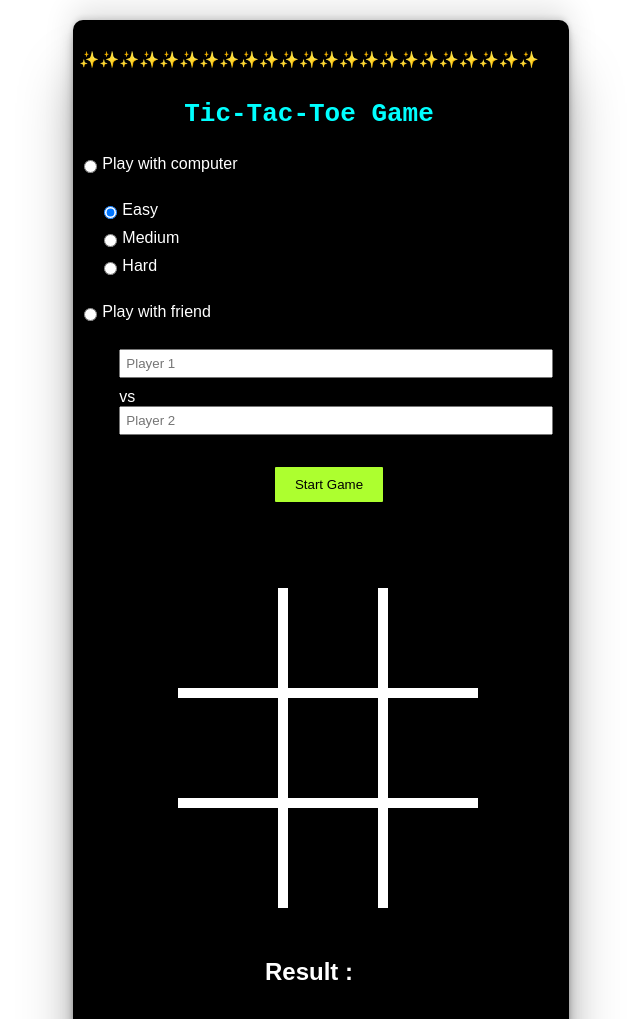
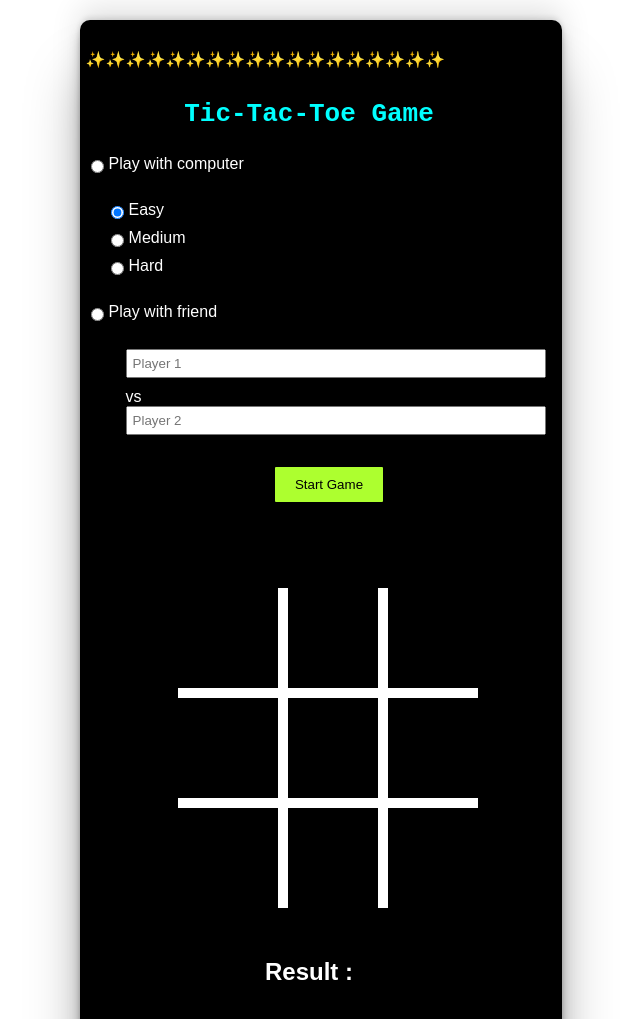
Before and after one commit to saurabhkope/tic_tac_toe_game, a plain HTML site: page index.html in a window 1280 px wide. Shown: the top 1019 px of the page, without its empty margins (319-959 px from the left). Drawn offline with Linux system fonts and the light colour scheme.

Commit message:
Update index.html

```diff
--- a/index.html
+++ b/index.html
@@ -8,7 +8,7 @@
 </head>
 
 <body>
-  <div class="bord" resize> ✨✨✨✨✨✨✨✨✨✨✨✨✨✨✨✨✨✨✨✨✨✨✨
+  <div class="bord" resize> ✨✨✨✨✨✨✨✨✨✨✨✨✨✨✨✨✨✨
     <div class="container-body">
       <header>
         <h1><pre style="color: aqua;">Tic-Tac-Toe Game</pre></h1>
@@ -59,7 +59,7 @@
         Made by Saurabh
       </footer>
     </div>
-    ✨✨✨✨✨✨✨✨✨✨✨✨✨✨✨✨✨✨✨✨✨✨✨
+    ✨✨✨✨✨✨✨✨✨✨✨✨✨✨✨✨✨✨
   </div>
 
 </body>
```
